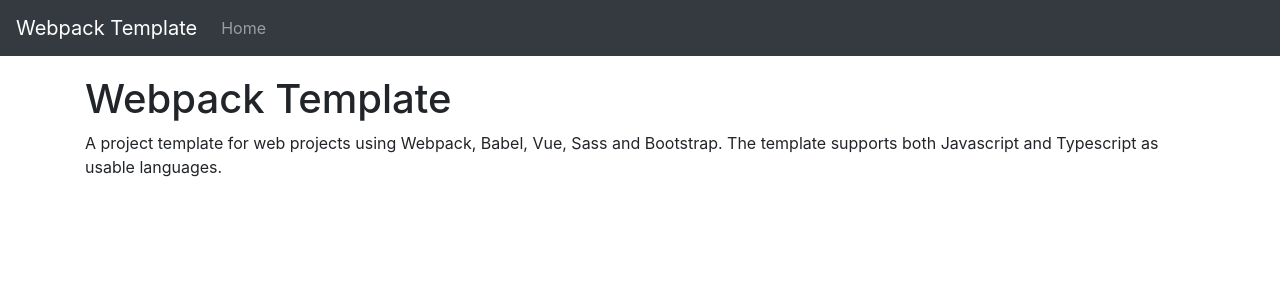
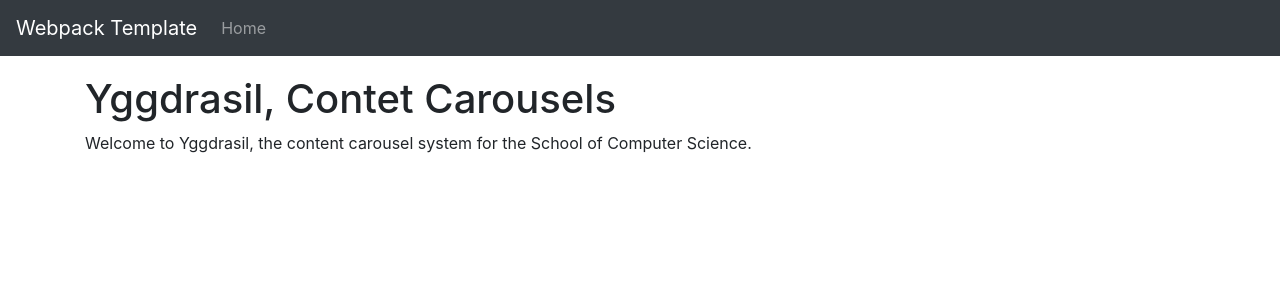
Before and after one commit to TReed1104/yggdrasil-frontend, a Vue app in the folder app/: page / in a window 1280 px wide. Shown: the top 300 px of the page. Built offline with nearby package versions, Linux system fonts and the light colour scheme; the HTML template or start-up script is replaced by a standard one.

Commit message:
Migrated Index.vue -> Home.vue

```diff
--- a/app/src/components/Home.vue
+++ b/app/src/components/Home.vue
@@ -1,13 +1,13 @@
 <template>
     <div class="container">
-        <h1 class="page-title">Webpack Template</h1>
-        <p>A project template for web projects using Webpack, Babel, Vue, Sass and Bootstrap. The template supports both Javascript and Typescript as usable languages.</p>
+        <h1 class="page-title">Yggdrasil, Contet Carousels</h1>
+        <p>
+            Welcome to Yggdrasil, the content carousel system for the School of Computer Science.
+        </p>
     </div>
 </template>
 
 <script>
     export default {
-        components: {
-        }
     }
 </script>
```
